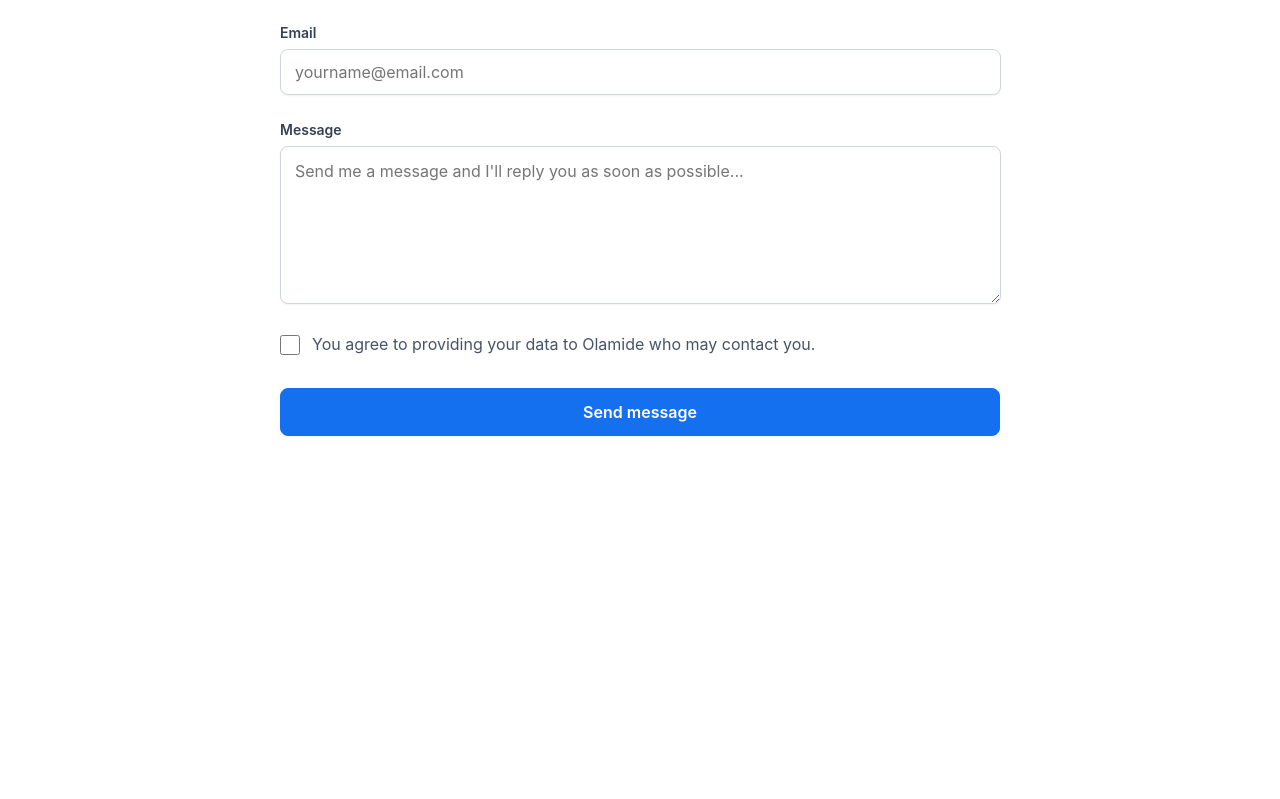
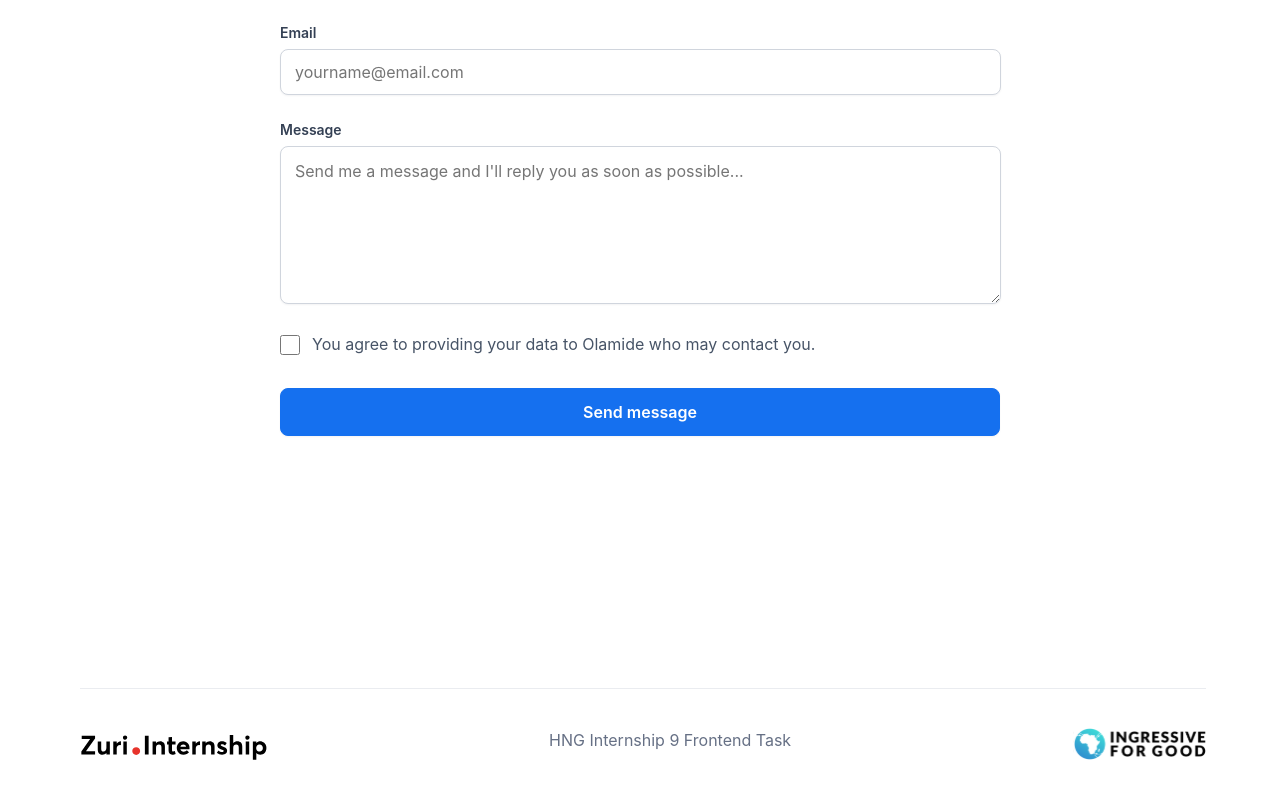
Before and after one commit to chayilDeborah/zuri-webpage, a React (Create React App) app: page /contact in a window 1280 px wide. Shown: the part 373-1172 px from the top of the page. Before the commit the page ends 997 px from the top, so only its background shows below. Built offline with nearby package versions, Linux system fonts and the light colour scheme; the HTML template or start-up script is replaced by a standard one.

Commit message:
feat: import Footer component into contact page

```diff
--- a/src/component/Contact.jsx
+++ b/src/component/Contact.jsx
@@ -1,3 +1,5 @@
+import Footer from "./Footer";
+
 const Contact = () => {
   return (
     <>
@@ -29,7 +31,7 @@ const Contact = () => {
               <label for='email' className="label">Email</label><br />
               <input type='text' id='fname' placeholder='yourname@email.com'/>
               <label for='message' className="label">Message</label><br />
-              <textarea id="message" placeholder="Send me a message and I'll reply you as soon as possible..." className="textarea" required/>
+              <textarea id="message" placeholder="Send me a message and I'll reply you as soon as possible..." className="textarea"/>
               <div className="box">
                 <input type="checkbox" name="checkbox" className="check"/>
                 <label className="check-label">You agree to providing your data to Olamide who may contact you.</label>
@@ -41,6 +43,7 @@ const Contact = () => {
           </div>
         </div>
       </div>
+      <Footer />
     </>
   );
 };
```
